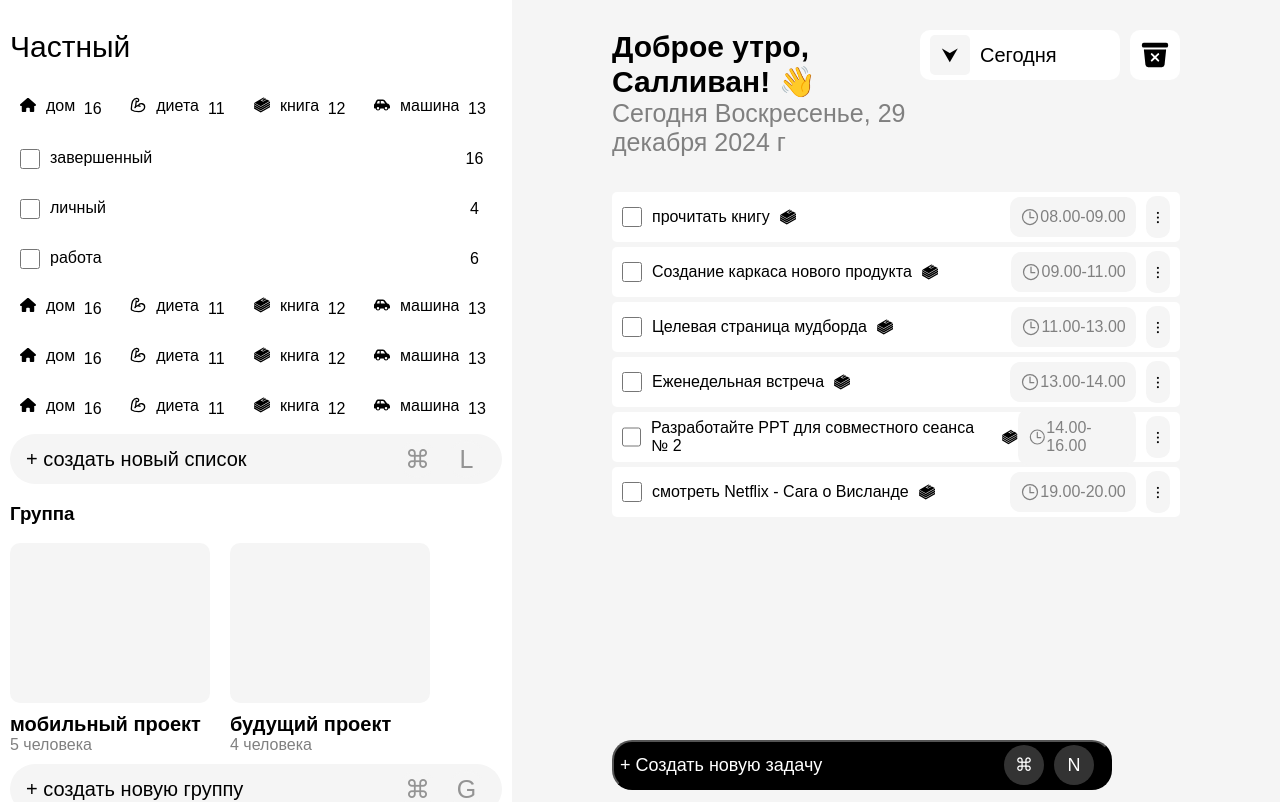
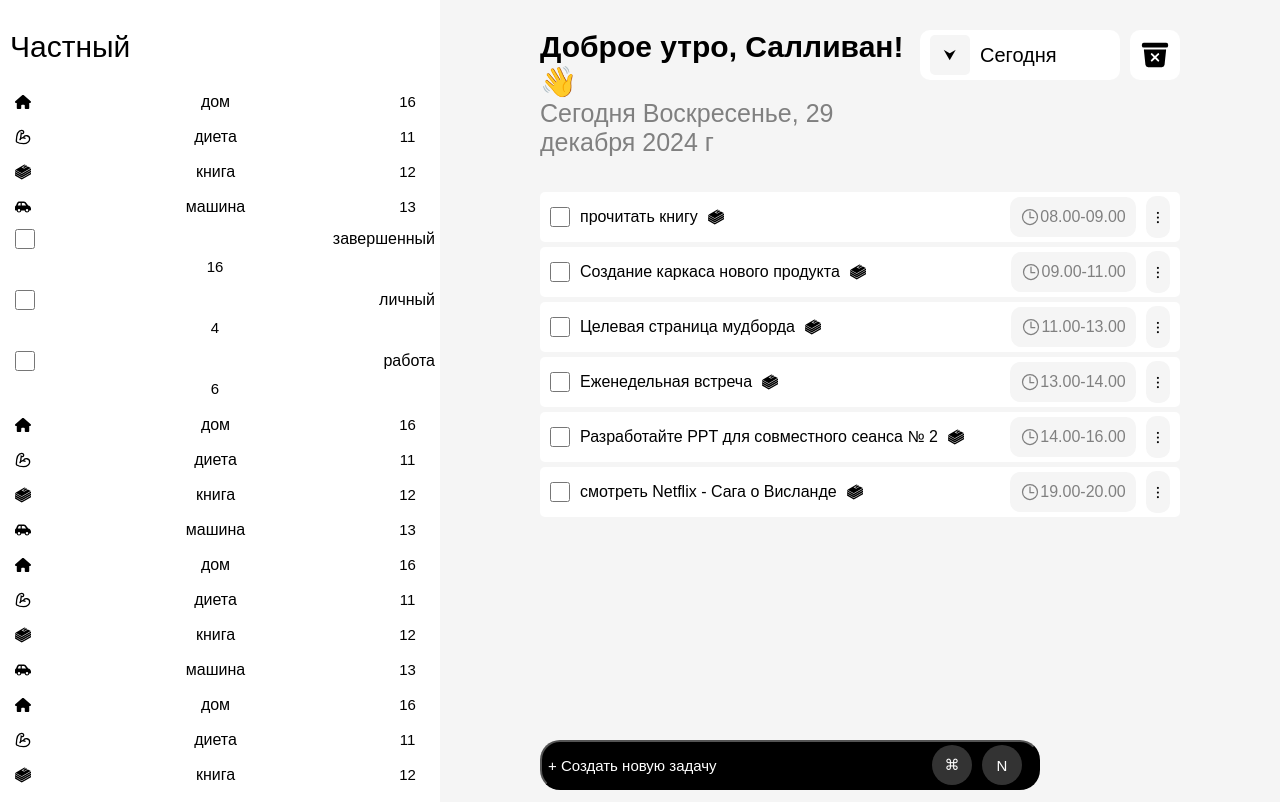
Before and after one commit to ayhan-gadjibalayev/todo-app, a React (Create React App) app: page / in a window 1280 px wide. Shown: the top 802 px of the page. Built offline with nearby package versions, Linux system fonts and the light colour scheme.

Commit message:
уменьшил размер текста

```diff
--- a/src/App.css
+++ b/src/App.css
@@ -41,12 +41,12 @@ body {
 }
 
 .list-bottom-text {
-  font-size: 20px;
+  font-size: 15px;
   margin-left: 10px;
 }
 
 .letter-l {
-  font-size: 25px;
+  font-size: 15px;
   color: #949494;
   border: 2px solid #f5f5f5;
   margin-right: 10px;
@@ -79,7 +79,7 @@ body {
 
 .mobal {
   margin-left: 10px;
-  font-size: 20px;
+  font-size: 15px;
 }
 
 .mobal-people {
@@ -103,7 +103,7 @@ body {
 }
 
 .down-arrow {
-  font-size: 20px;
+  font-size: 15px;
   width: 40px;
   height: 40px;
   align-items: center;
@@ -196,7 +196,7 @@ body {
 .new-task {
   width: 500px;
   height: 50px;
-  font-size: 18px;
+  font-size: 15px;
   color: #FFFFFF;
   background-color: black;
   border-radius: 20px;
@@ -216,7 +216,7 @@ body {
 
 .letter-letter {
   background-color: #333333;
-  font-size: 18px;
+  font-size: 15px;
   width: 40px;
   height: 40px;
   display: flex;
--- a/src/SidiBarItem.css
+++ b/src/SidiBarItem.css
@@ -6,20 +6,24 @@ body {
 .private-list {
     align-items: center;
     display: flex;
-    height: 50px;
+    height: 100%;
     margin-right: 10px;
     margin-left: 10px;
-    justify-content: space-between;
+    flex-direction: column;
 }
-
-.private-list:hover {
-    background-color: #F1F1F1;
-    border-radius: 10px;
-  }
 
 .list-item {
     display: flex;
+    padding: 5px;
+    align-items: center;
+    justify-content: space-between;
+    width: 100%;
     margin-left: 10px;
+}
+
+.list-item:hover {
+    background-color: #F1F1F1;
+    border-radius: 10px;
 }
 
 
@@ -39,6 +43,7 @@ body {
     justify-content: center;
     border-radius: 30px;
     margin-right: 10px;
+    font-size: 15px;
     background-color: #FFFFFF;
 }
 
@@ -53,3 +58,8 @@ body {
     height: 20px;
     border-radius: 20px;
 }
+
+.active {
+    background-color: #F1F1F1;
+    border-radius: 10px;
+}
```
